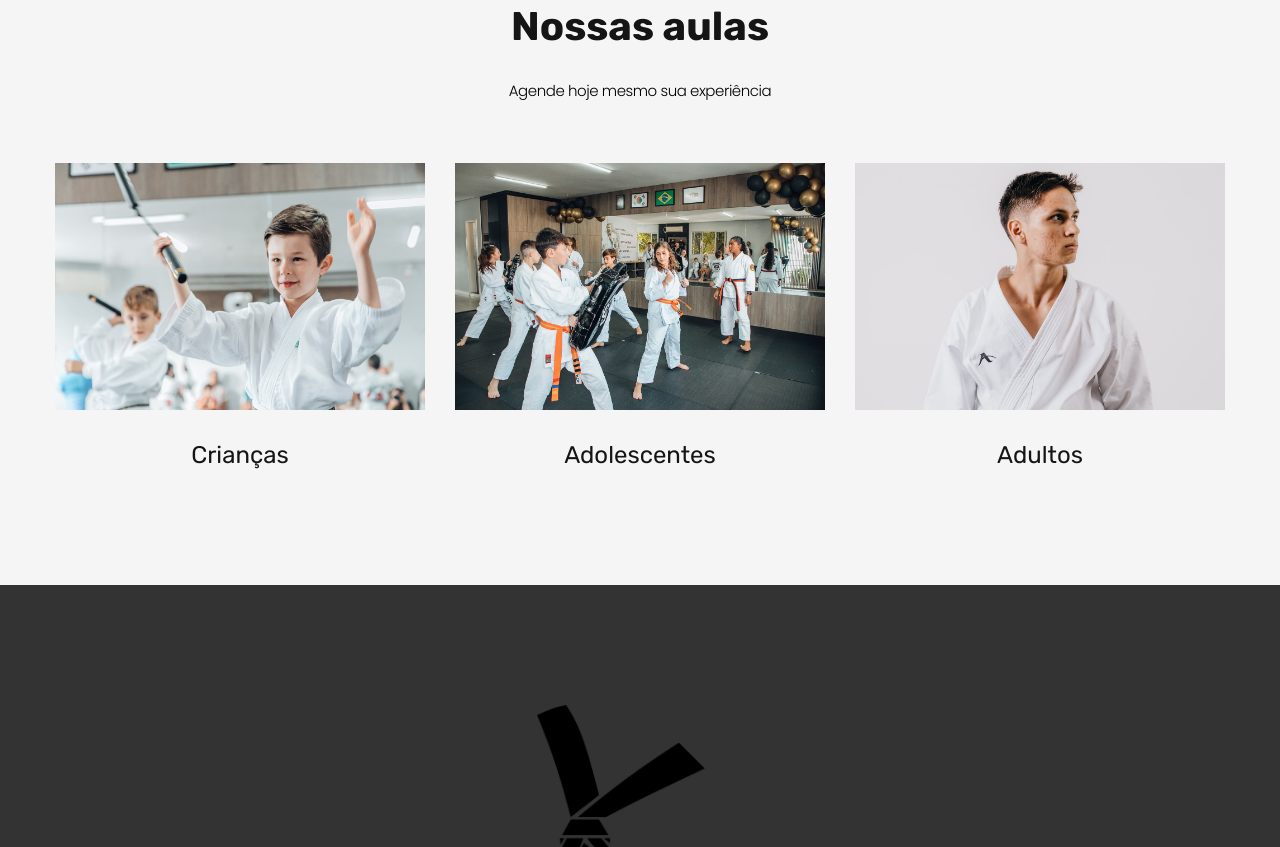
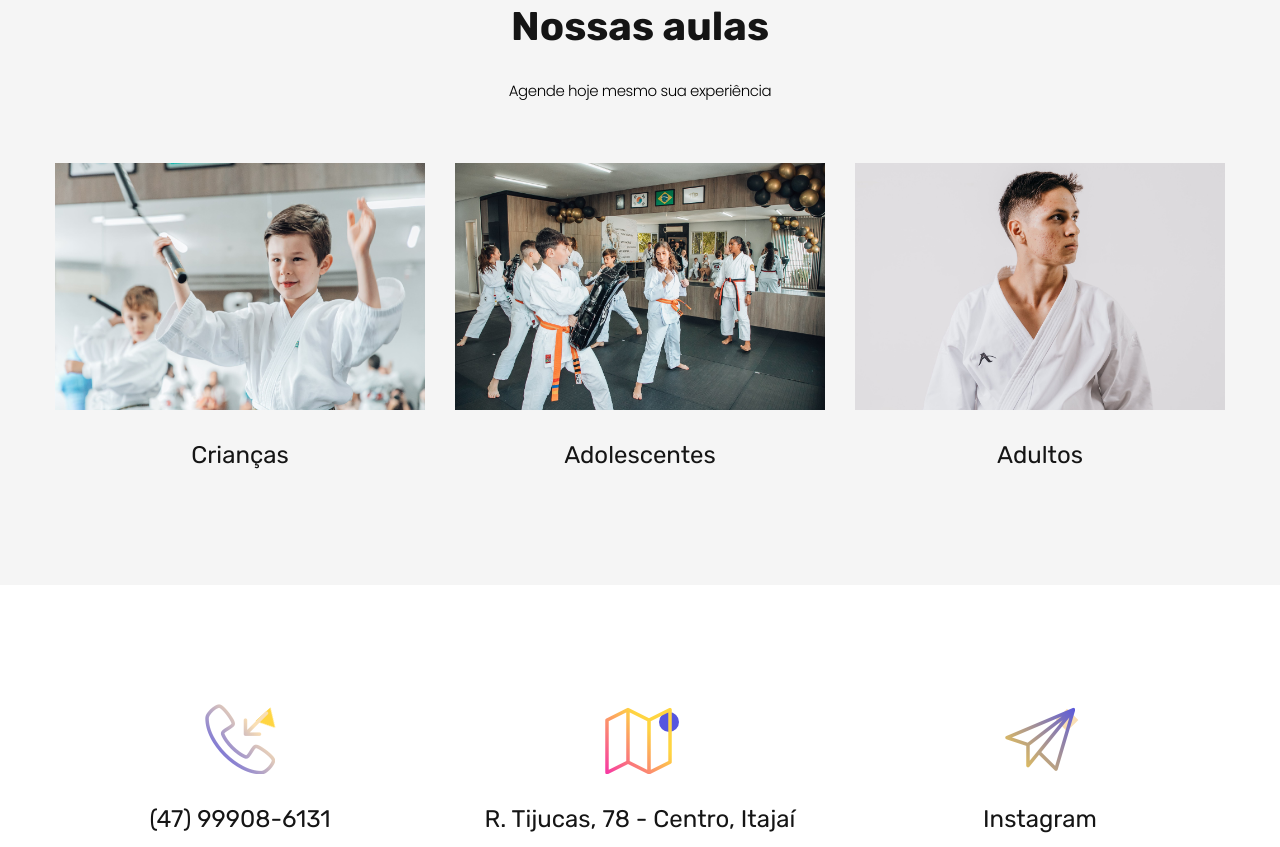
Before and after one commit to garciagoedert/koreamartialarts, a plain HTML site: page index.html in a window 1280 px wide. Shown: the part 1953-2800 px from the top of the page. Drawn offline with Linux system fonts and the light colour scheme.

Commit message:
attwhats

```diff
--- a/index.html
+++ b/index.html
@@ -138,7 +138,7 @@
             <div class="col-md-6 col-lg-4 wow-outer">
               <div class="wow fadeInUp">
                 <article class="box-causes">
-                  <div class="box-causes-img"><img src="images/IMG_8926.jpg" alt="" width="372" height="396"/><a class="button button-sm button-primary" href="https://wa.me/554799086131">Saiba mais</a>
+                  <div class="box-causes-img"><img src="images/IMG_8926.jpg" alt="" width="372" height="396"/><a class="button button-sm button-primary" href="https://api.whatsapp.com/send?phone=554799086131&text=Quero%20saber%20mais%20sobre%20aula%20para%20crianças!">Saiba mais</a>
                   </div>
                   <h4 class="font-weight-medium"><a href="#">Crianças</a></h4>
                   <!-- <p class="box-causes-donate"><span class="box-causes-donate-complete">$92,160</span> of <span>$100,000</span> raised
@@ -149,7 +149,7 @@
             <div class="col-md-6 col-lg-4 wow-outer">
               <div class="wow fadeInUp">
                 <article class="box-causes">
-                  <div class="box-causes-img"><img src="images/IMG_0671-1.jpg" alt="" width="372" height="396"/><a class="button button-sm button-primary" href="https://wa.me/554799086131">Saiba mais</a>
+                  <div class="box-causes-img"><img src="images/IMG_0671-1.jpg" alt="" width="372" height="396"/><a class="button button-sm button-primary" href="https://api.whatsapp.com/send?phone=554799086131&text=Quero%20saber%20mais%20sobre%20aula%20para%20adolescentes!">Saiba mais</a>
                   </div>
                   <h4 class="font-weight-medium"><a href="#">Adolescentes</a></h4>
                   <!-- <p class="box-causes-donate"><span class="box-causes-donate-complete">$52,380</span> of <span>$55,000</span> raised
@@ -160,7 +160,7 @@
             <div class="col-md-6 col-lg-4 wow-outer">
               <div class="wow fadeInUp">
                 <article class="box-causes">
-                  <div class="box-causes-img"><img src="images/Design sem nome.jpg" alt="" width="372" height="396"/><a class="button button-sm button-primary" href="https://wa.me/554799086131">Saiba mais</a>
+                  <div class="box-causes-img"><img src="images/Design sem nome.jpg" alt="" width="372" height="396"/><a class="button button-sm button-primary" href="https://api.whatsapp.com/send?phone=554799086131&text=Quero%20saber%20mais%20sobre%20aula%20para%20adultos!">Saiba mais</a>
                   </div>
                   <h4 class="font-weight-medium"><a href="#">Adultos</a></h4>
                   <!-- <p class="box-causes-donate"><span class="box-causes-donate-complete">$42,280</span> of <span>$45,000</span> raised
@@ -171,7 +171,38 @@
           </div>
         </div>
       </section>
-      <section></section>
+      <section class="section section-lg text-center bg-default">
+        <div class="container">
+          <div class="row row-50">
+            <div class="col-md-6 col-lg-4">
+              <div class="box-icon-classic">
+                <div class="box-icon-inner decorate-triangle decorate-color-secondary"><span class="icon-xl linearicons-phone-incoming icon-gradient-1"></span></div>
+                <div class="box-icon-caption">
+                  <h4><a href="tel:#">(47) 99908-6131</a></h4>
+                  <p>Vamos adorar lhe atender!</p>
+                </div>
+              </div>
+            </div>
+            <div class="col-md-6 col-lg-4">
+              <div class="box-icon-classic">
+                <div class="box-icon-inner decorate-circle decorate-color-secondary-2"><span class="icon-xl linearicons-map2 icon-gradient-2"></span></div>
+                <div class="box-icon-caption">
+                  <h4><a href="https://goo.gl/maps/1Vou68tnFy1XgLSC7">R. Tijucas, 78 - Centro, Itajaí</a></h4>
+                </div>
+              </div>
+            </div>
+            <div class="col-md-6 col-lg-4">
+              <div class="box-icon-classic">
+                <div class="box-icon-inner decorate-rectangle decorate-color-primary"><span class="icon-xl linearicons-paper-plane icon-gradient-3"></span></div>
+                <div class="box-icon-caption">
+                  <h4><a href="https://www.instagram.com/kmaitajai/">Instagram</a></h4>
+                  <p>Veja mais em nossas redes sociais</p>
+                </div>
+              </div>
+            </div>
+          </div>
+        </div>
+      </section>
       <!-- <section class="parallax-container bg-gray-600" data-parallax-img="images/sunflower.jpg">
         <div class="parallax-content section-xxl text-center">
           <div class="container">
```
